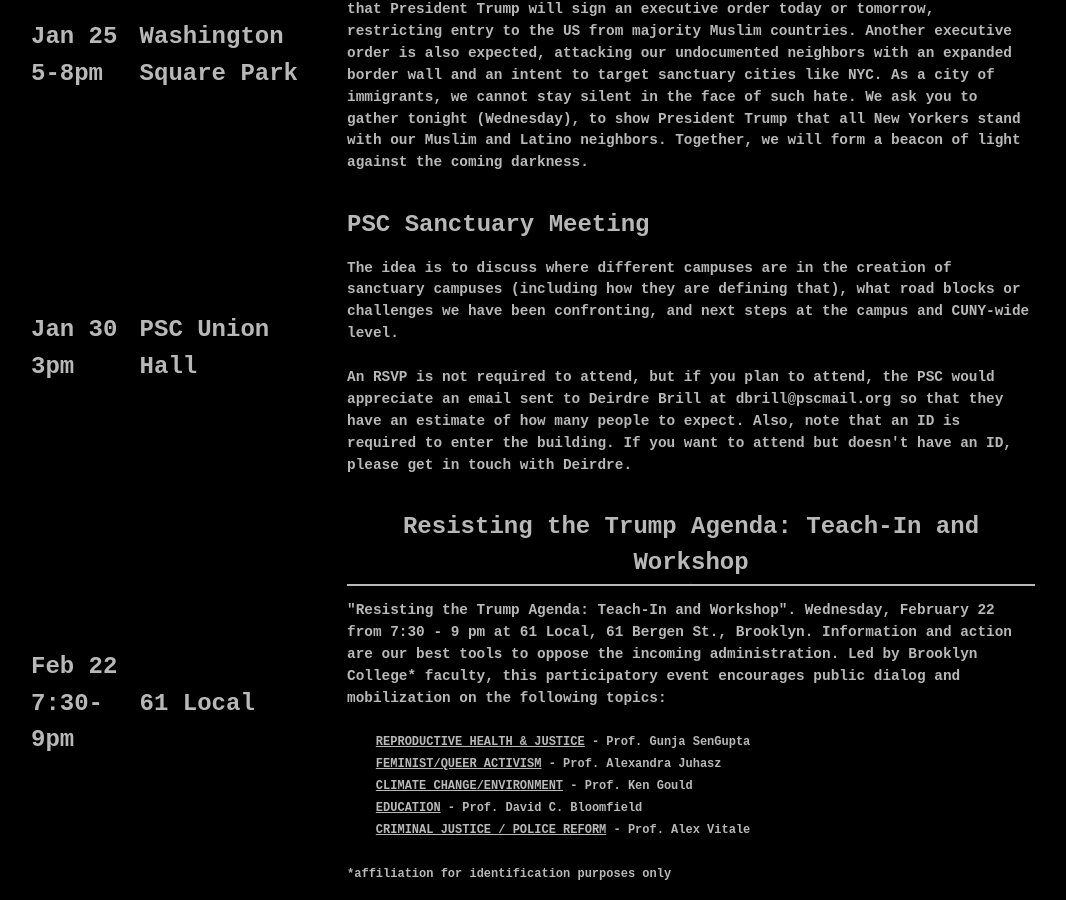
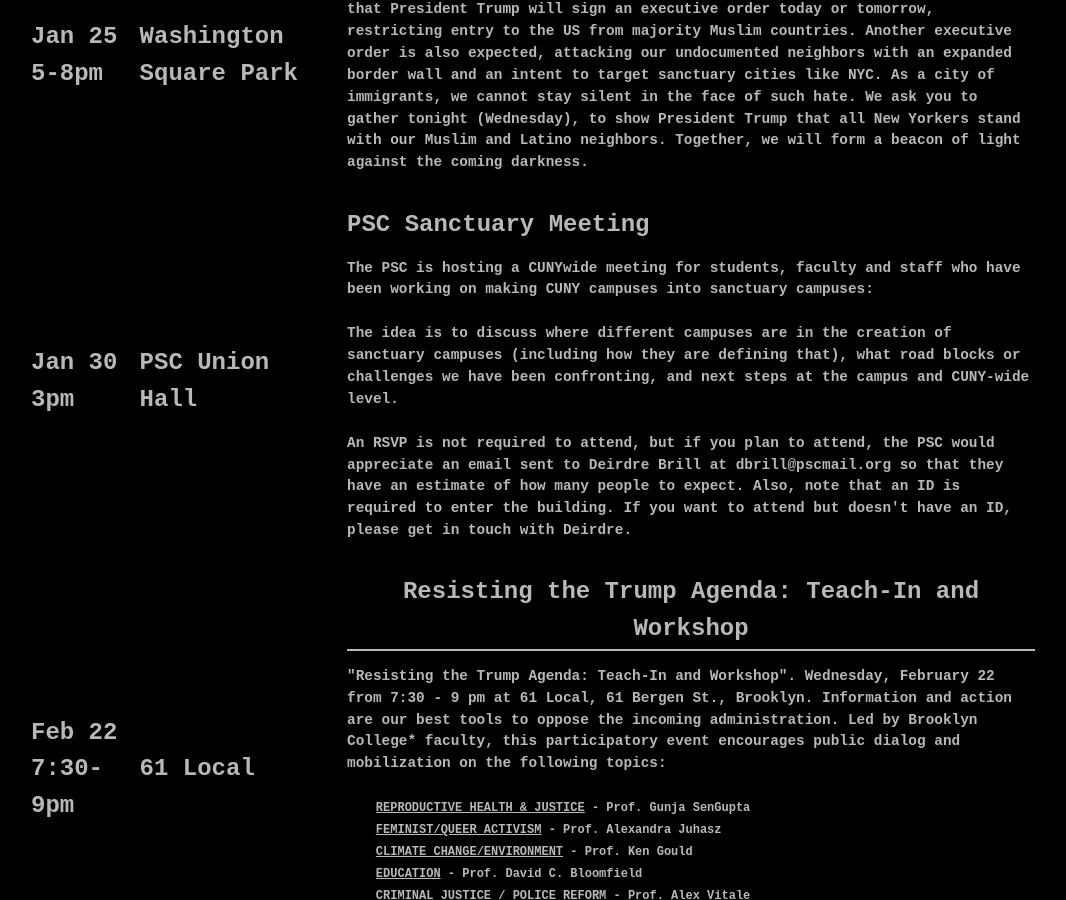
Before and after one commit to bcagainsttrump/bcagainsttrump.github.io, a Jekyll site: the page built from events.html, in a window 1280 px wide and 900 px high, scrolled down 1205 px. Shown: the whole window, without its empty margins (107-1173 px from the left). Built offline with Jekyll 4.4.1, drawn with Linux system fonts in a browser that asks for light colours; a script that is not in the unit is left out; comment, search, counter and statistics services are not loaded.

Commit message:
fixed br

```diff
--- a/events.html
+++ b/events.html
@@ -33,7 +33,7 @@
   <td>PSC Union Hall</td>
   <td>PSC Sanctuary Meeting<br>
 
-<h3 id="home">The idea is to discuss where different campuses are in the creation of sanctuary campuses (including how they are defining that), what road blocks or challenges we have been confronting, and next steps at the campus and CUNY-wide level.<br><br>
+<h3 id="home">The PSC is hosting a CUNYwide meeting for students, faculty and staff who have been working on making CUNY campuses into sanctuary campuses:<br><br>The idea is to discuss where different campuses are in the creation of sanctuary campuses (including how they are defining that), what road blocks or challenges we have been confronting, and next steps at the campus and CUNY-wide level.<br><br>
 
 An RSVP is not required to attend, but if you plan to attend, the PSC would appreciate an email sent to Deirdre Brill at dbrill@pscmail.org so that they have an estimate of how many people to expect. Also, note that an ID is required to enter the building. If you want to attend but doesn't have an ID, please get in touch with Deirdre. </h3></td>
 </tr>
```
Also changed, not shown: 2 other files.
